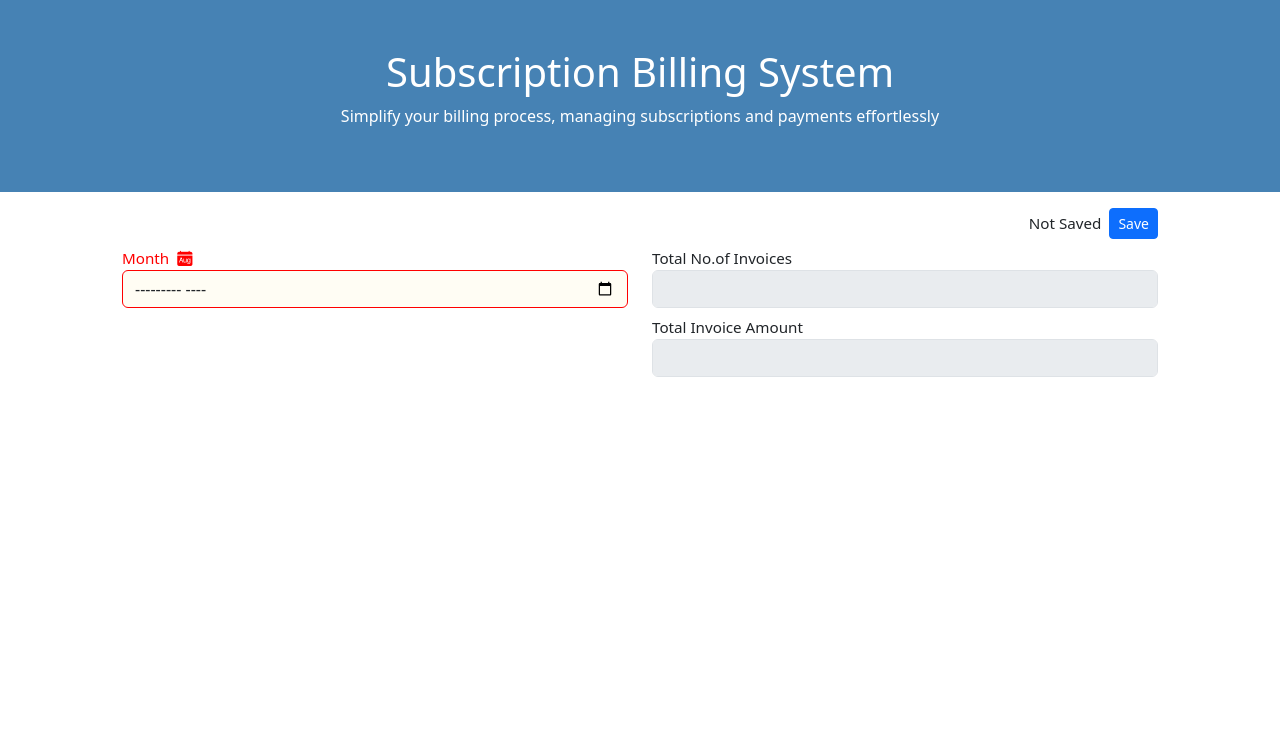
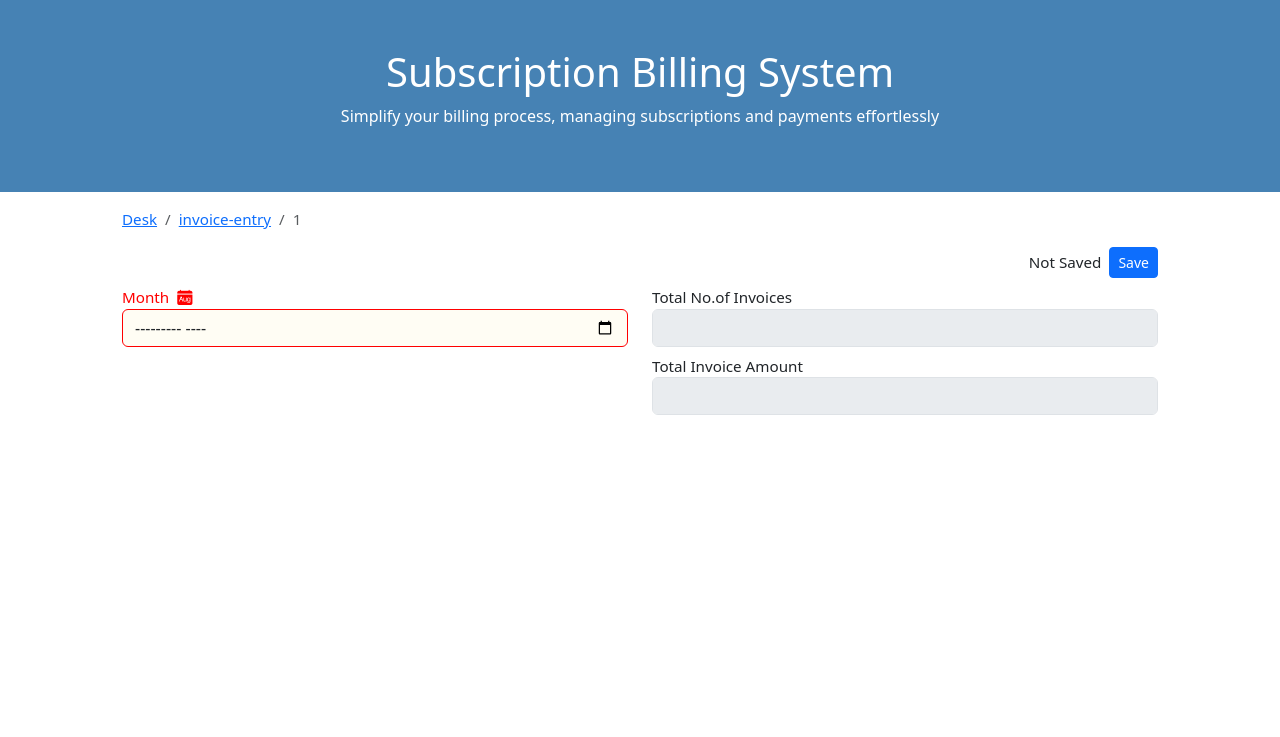
Before and after one commit to kalisetti/billing, a Vue app: page /desk/Edit/invoice-entry/1 in a window 1280 px wide. Shown: the top 737 px of the page. Built offline with nearby package versions, Linux system fonts and the light colour scheme; no server answers.

Commit message:
add BreadCrumbs

```diff
--- a/src/components/UI/BreakCrumbs.vue
+++ b/src/components/UI/BreakCrumbs.vue
@@ -20,3 +20,9 @@
     </ol>
     </nav>
 </template>
+
+<script>
+export default {
+    name: "BreadCrumbs",
+}
+</script>
--- a/src/components/forms/CustomerForm.vue
+++ b/src/components/forms/CustomerForm.vue
@@ -1,5 +1,16 @@
 <template>
     <div class="form-page">
+        <!-- Bread crumbs -->
+        <div>
+            <nav aria-label="breadcrumb">
+            <ol class="breadcrumb">
+                <li class="breadcrumb-item"><a href="/desk">Desk</a></li>
+                <li class="breadcrumb-item"><a :href="'/desk/List/' + tableName">{{ tableName }}</a></li>
+                <li class="breadcrumb-item active" aria-current="page">{{ recordId }}</li>
+            </ol>
+            </nav>
+        </div>
+
         <!-- form-toolbar -->
         <div class="form-toolbar d-flex justify-content-end align-items-center">
             <div class="form-indicators">
--- a/src/components/forms/InvoiceEntry.vue
+++ b/src/components/forms/InvoiceEntry.vue
@@ -1,5 +1,16 @@
 <template>
     <div class="form-page">
+        <!-- Bread crumbs -->
+        <div>
+            <nav aria-label="breadcrumb">
+            <ol class="breadcrumb">
+                <li class="breadcrumb-item"><a href="/desk">Desk</a></li>
+                <li class="breadcrumb-item"><a :href="'/desk/List/' + tableName">{{ tableName }}</a></li>
+                <li class="breadcrumb-item active" aria-current="page">{{ recordId }}</li>
+            </ol>
+            </nav>
+        </div>
+
         <!-- form-toolbar -->
         <div class="form-toolbar d-flex justify-content-end align-items-center">
             <div class="form-indicators">
--- a/src/components/forms/PaymentEntry.vue
+++ b/src/components/forms/PaymentEntry.vue
@@ -1,5 +1,16 @@
 <template>
     <div class="form-page">
+        <!-- Bread crumbs -->
+        <div>
+            <nav aria-label="breadcrumb">
+            <ol class="breadcrumb">
+                <li class="breadcrumb-item"><a href="/desk">Desk</a></li>
+                <li class="breadcrumb-item"><a :href="'/desk/List/' + tableName">{{ tableName }}</a></li>
+                <li class="breadcrumb-item active" aria-current="page">{{ recordId }}</li>
+            </ol>
+            </nav>
+        </div>
+
         <!-- form-toolbar -->
         <div class="form-toolbar d-flex justify-content-end align-items-center">
             <div class="form-indicators">
--- a/src/components/forms/SubscriptionForm.vue
+++ b/src/components/forms/SubscriptionForm.vue
@@ -1,5 +1,16 @@
 <template>
     <div class="form-page">
+        <!-- Bread crumbs -->
+        <div>
+            <nav aria-label="breadcrumb">
+            <ol class="breadcrumb">
+                <li class="breadcrumb-item"><a href="/desk">Desk</a></li>
+                <li class="breadcrumb-item"><a :href="'/desk/List/' + tableName">{{ tableName }}</a></li>
+                <li class="breadcrumb-item active" aria-current="page">{{ recordId }}</li>
+            </ol>
+            </nav>
+        </div>
+
         <!-- form-toolbar -->
         <div class="form-toolbar d-flex justify-content-end align-items-center">
             <div class="form-indicators">
--- a/src/components/forms/SubscriptionPlan.vue
+++ b/src/components/forms/SubscriptionPlan.vue
@@ -1,5 +1,16 @@
 <template>
     <div class="form-page">
+        <!-- Bread crumbs -->
+        <div>
+            <nav aria-label="breadcrumb">
+            <ol class="breadcrumb">
+                <li class="breadcrumb-item"><a href="/desk">Desk</a></li>
+                <li class="breadcrumb-item"><a :href="'/desk/List/' + tableName">{{ tableName }}</a></li>
+                <li class="breadcrumb-item active" aria-current="page">{{ recordId }}</li>
+            </ol>
+            </nav>
+        </div>
+
         <!-- form-toolbar -->
         <div class="form-toolbar d-flex justify-content-end align-items-center">
             <div class="form-indicators">
```
